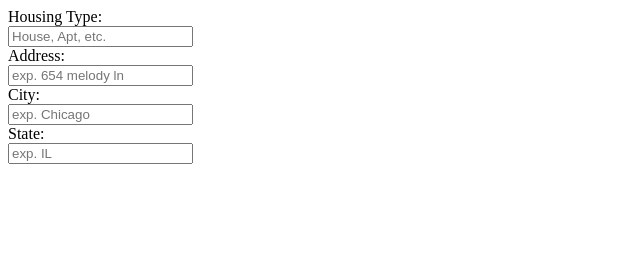
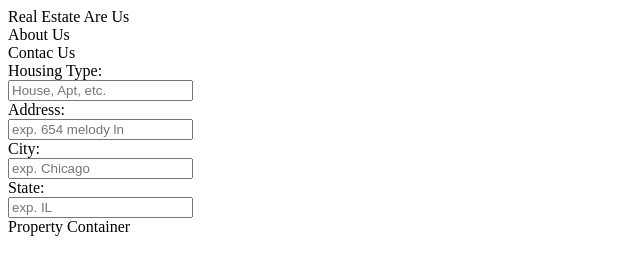
Before and after one commit to AlexPetrovichJr/Real-Estate-Web, a plain HTML site: page index.html in a window 1280 px wide. Shown: the whole page, without its empty margins (0-640 px from the left). Drawn offline with Linux system fonts and the light colour scheme.

Commit message:
update 2

```diff
--- a/index.html
+++ b/index.html
@@ -8,6 +8,14 @@
     <title>Document</title>
 </head>
 <body>
+
+    <nav id="navbar">
+        <div class="name">Real Estate Are Us</div>
+        <div class="about">About Us</div>
+        <div class="contact">Contac Us</div>
+
+    </nav>
+
     <div id="inputContainer">
         <section>Housing Type:</section>
             <input type="text" class="type" placeholder="House, Apt, etc.">
@@ -19,6 +27,7 @@
         <input type="text"class="state" placeholder="exp. IL">
 
     </div>
+    <div id="propertyContainer">Property Container</div>
 
     <script type="module" src="index.js"></script>
 </body>
--- a/index.js
+++ b/index.js
@@ -1,10 +1,40 @@
 import {housingData} from './dataBase.js'
 // console.log(housingData)
+class HouseList {
+    constructor(){
+        this.list = [];
+    }
+    addProp(propToAdd){
+        this.list.push(propToAdd);
 
+    }
+}
 
-class HousingDetails {
+class Property {
     constructor(type, address, city, state){
+        this.type = type;
+        this.address = address;
+        this.city = city;
+        this.state = state;
+        this.ele = document.body.querySelector('#propertyContainer');
+        this.createCard = document.createElement('div');
 
 
     }
+    renderHC(){
+            this.ele.append(this.createCard);
+            //create card element of data base
+            //append card to container
+            //return card
+            //call card
+    }
+
 }
+let house = new HouseList;
+housingData.forEach((element,) => {
+    const newProperty = new Property(element.Type, element.Address, element.City, element.State);
+// console.log(newProperty);
+    house.addProp(newProperty)
+    newProperty.renderHC();
+});
+console.log(house.list)
```
